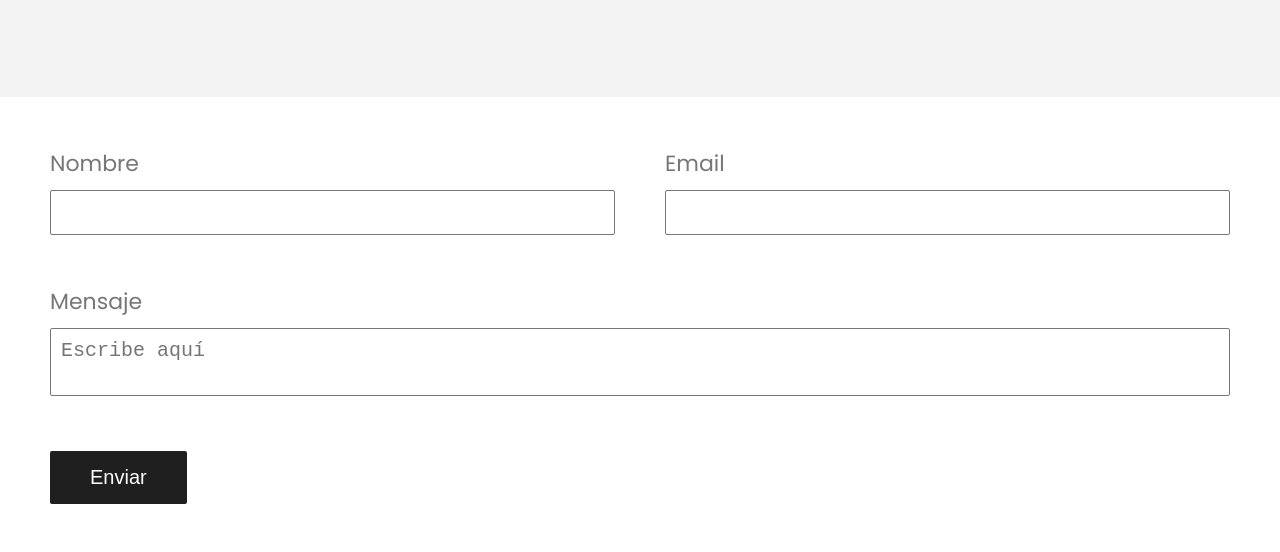
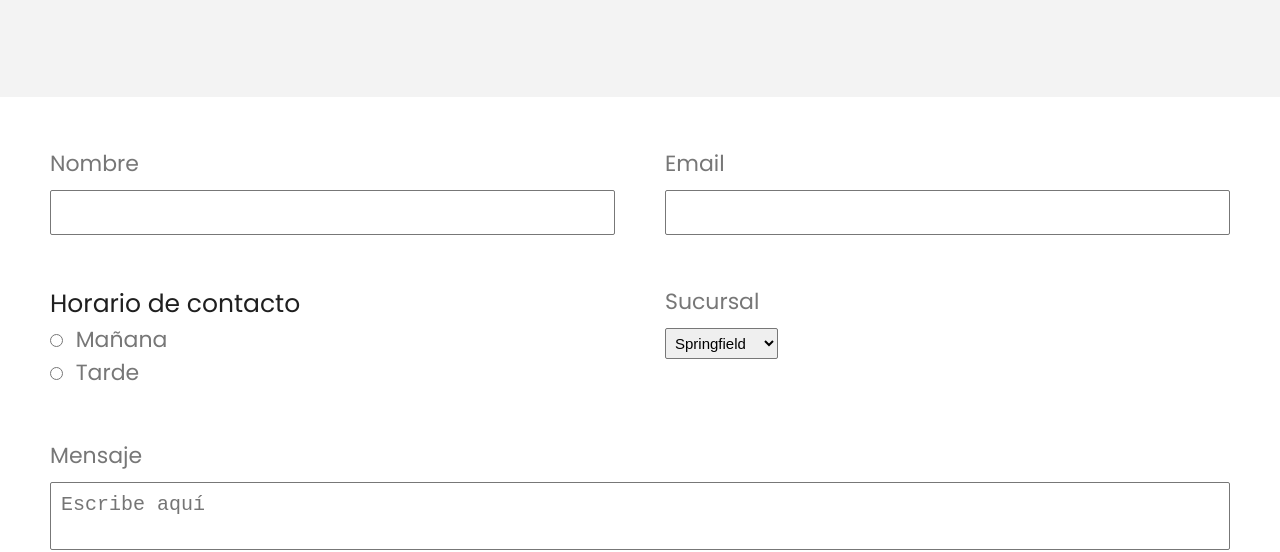
Before and after one commit to smwilms/MiCafe, a website: page pages/contacto.html in a window 1280 px wide. Shown: the part 273-825 px from the top of the page. Drawn offline with Linux system fonts and the light colour scheme; grey boxes are pictures that could not be loaded.

Commit message:
agregados campos horarios y sucursal en el formulario

```diff
--- a/pages/contacto.html
+++ b/pages/contacto.html
@@ -50,6 +50,25 @@
                     <label for="email">Email</label>
                     <input type="email" name="email" id="email" required>
                 </fieldset>
+                <fieldset class="horario">
+                    <h3 class="tituloHora">Horario de contacto</h3>
+                    <div>
+                        <input type="radio" name="horario" id="maniana">
+                        <label for="maniana">Mañana</label>
+                    </div>
+                    <div>
+                        <input type="radio" name="horario" id="tarde">
+                        <label for="tarde">Tarde</label>
+                    </div>
+                </fieldset>
+                <fieldset class="sucursales">
+                    <label for="sucursal">Sucursal</label>
+                    <select id="sucursal">
+                        <option value="springfield">Springfield</option>
+                        <option value="chernobyl">Chernobyl</option>
+                        <option value="transilvania">Transilvania</option>
+                    </select>
+                </fieldset>
                 <fieldset class="mensaje">
                     <label for="mensaje">Mensaje</label>
                     <textarea name="mensaje" id="mensaje" placeholder="Escribe aquí"></textarea>
--- a/sass/components/_form.scss
+++ b/sass/components/_form.scss
@@ -1,15 +1,16 @@
 .form {
     display: grid;
-    grid-template-areas:    "nombre email"
-                            "mensaje mensaje"
-                            "boton .";
+    grid-template-areas: "nombre email"
+        "horario sucursales"
+        "mensaje mensaje"
+        "boton .";
     gap: 5rem;
 
     @media (max-width: 600px) {
-        grid-template-areas:    "nombre nombre"
-                                "email email"
-                                "mensaje mensaje"
-                                "boton .";
+        grid-template-areas: "nombre nombre"
+            "email email"
+            "mensaje mensaje"
+            "boton .";
         gap: 2rem;
     }
 
@@ -24,7 +25,8 @@
         margin-bottom: 1rem;
     }
 
-    input, textarea {
+    input,
+    textarea {
         border: 1px solid $color-gris-medio-2;
         border-radius: 2px;
         padding: 1rem;
@@ -53,6 +55,12 @@
         }
     }
 
+    .tituloHora {
+        font-size: 2.5rem;
+        color: $color-gris-oscuro;
+        font-weight: 400;
+    }
+
 }
 
 .nombre {
@@ -66,3 +74,31 @@
 .mensaje {
     grid-area: mensaje;
 }
+
+.horario {
+    grid-area: horario;
+    display: flex;
+    flex-direction: column;
+
+    label {
+        display: inline;
+    }
+
+    input {
+        width: auto;
+        margin-right: 1rem;
+    }
+}
+
+.sucursales {
+    grid-area: sucursales;
+
+    select {
+        border: 1px solid $color-gris-medio-2;
+        font-size: 1.5rem;
+        padding: 0.5rem;
+        outline: transparent;
+        border-radius: 2px;
+
+    }
+}
```
Also changed, not shown: css/style.css, 1 other file.
